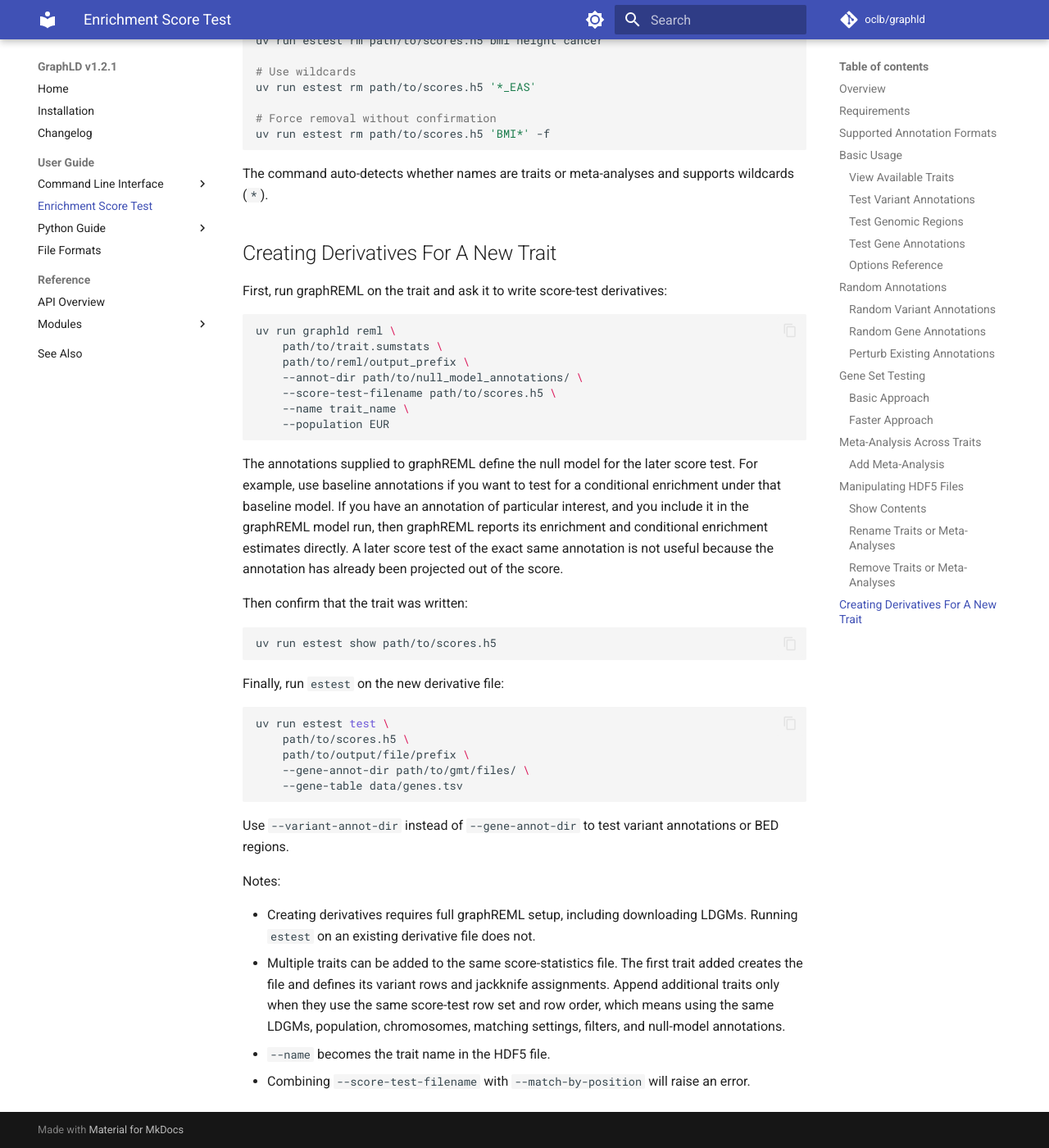
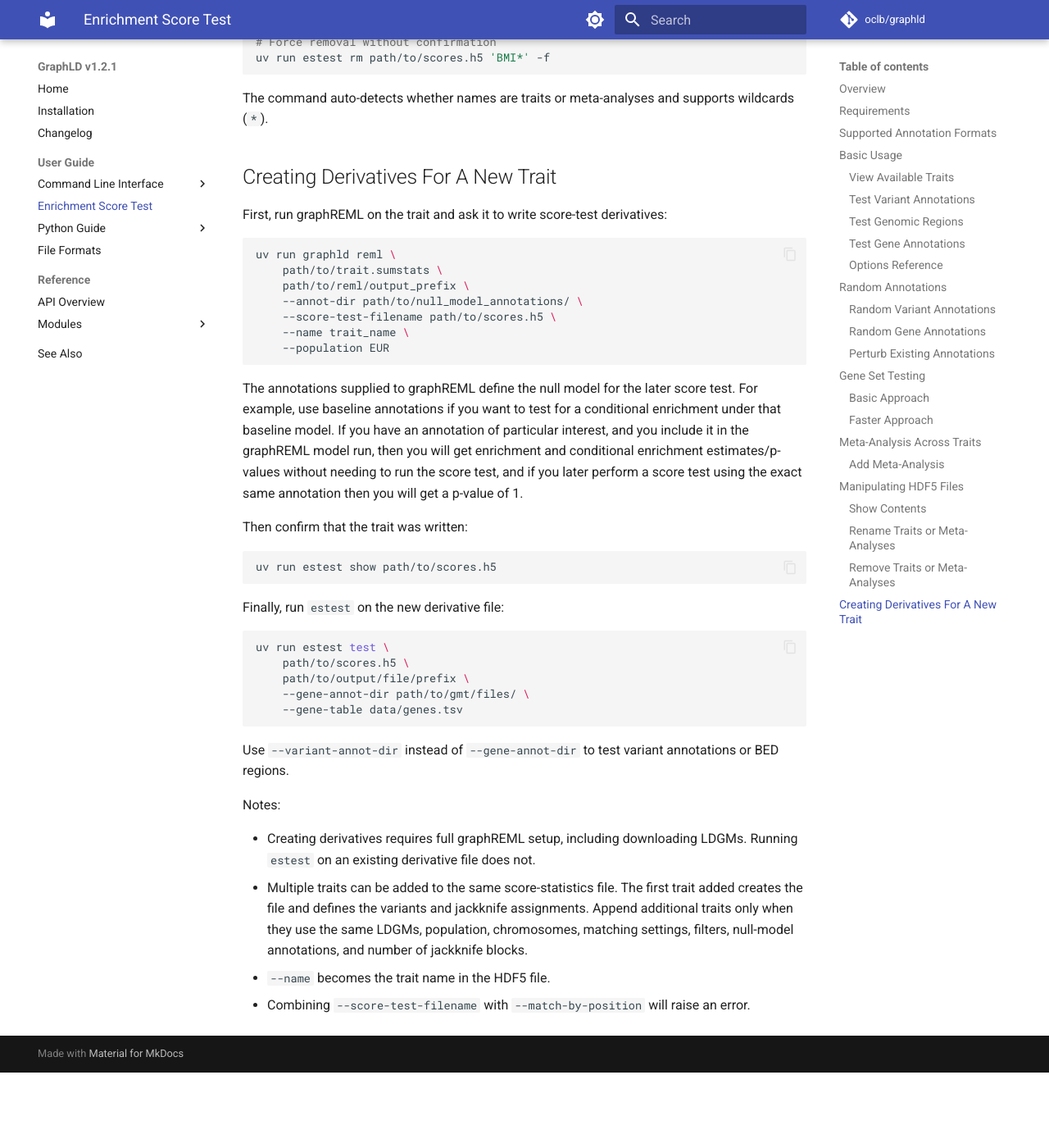
Before and after one commit to oclb/graphld, an MkDocs documentation site: the page built from docs/score_test.md, in a window 1280 px wide and 1400 px high, scrolled down 4852 px. Shown: the whole window at 82% size. Built offline with MkDocs 1.6.1 and Material for MkDocs 9.7.7, drawn with Linux system fonts in a browser that asks for light colours; comment, search, counter and statistics services are not loaded; after the commit the page ends 6160 px from its top, so only the background shows below that; some of the changed text lies outside the part shown.

Commit message:
docs: restore intended score-test wording

````diff
--- a/docs/score_test.md
+++ b/docs/score_test.md
@@ -113,10 +113,8 @@
     path/to/scores.h5 \
     path/to/output/file/prefix \
     --variant-annot-dir path/to/annot_dir/ \
-    --perturb-annot 0.5  # resample 50% of binary variant-annotation values
+    --perturb-annot 0.5  # 50% of annotation values sampled randomly
 ```
-
-Only binary variant annotations are perturbed; non-binary annotation columns are skipped for the perturbed run.
 
 ## Gene Set Testing
 
@@ -134,7 +132,7 @@
 uv run estest convert path/to/scores.h5 path/to/gene_scores.h5
 ```
 
-This requires a gene positions file. The default `data/genes.tsv` is downloaded by `make -C data download_surrogates` or `make -C data download_all`.
+This requires a gene positions file (provided in `data/genes.tsv` after running the Makefile).
 
 Then run the test:
 
@@ -219,7 +217,7 @@
     --population EUR
 ```
 
-The annotations supplied to graphREML define the null model for the later score test. For example, use baseline annotations if you want to test for a conditional enrichment under that baseline model. If you have an annotation of particular interest, and you include it in the graphREML model run, then graphREML reports its enrichment and conditional enrichment estimates directly. A later score test of the exact same annotation is not useful because the annotation has already been projected out of the score.
+The annotations supplied to graphREML define the null model for the later score test. For example, use baseline annotations if you want to test for a conditional enrichment under that baseline model. If you have an annotation of particular interest, and you include it in the graphREML model run, then you will get enrichment and conditional enrichment estimates/p-values without needing to run the score test, and if you later perform a score test using the exact same annotation then you will get a p-value of 1.
 
 Then confirm that the trait was written:
 
@@ -242,6 +240,6 @@
 Notes:
 
 - Creating derivatives requires full graphREML setup, including downloading LDGMs. Running `estest` on an existing derivative file does not.
-- Multiple traits can be added to the same score-statistics file. The first trait added creates the file and defines its variant rows and jackknife assignments. Append additional traits only when they use the same score-test row set and row order, which means using the same LDGMs, population, chromosomes, matching settings, filters, and null-model annotations.
+- Multiple traits can be added to the same score-statistics file. The first trait added creates the file and defines the variants and jackknife assignments. Append additional traits only when they use the same LDGMs, population, chromosomes, matching settings, filters, null-model annotations, and number of jackknife blocks.
 - `--name` becomes the trait name in the HDF5 file.
 - Combining `--score-test-filename` with `--match-by-position` will raise an error.
````
Also changed, not shown: other parts of docs/score_test.md (+1 -1 lines), .codex/skills/graphld-usage/references/score-test.md (+0 -2 lines).
